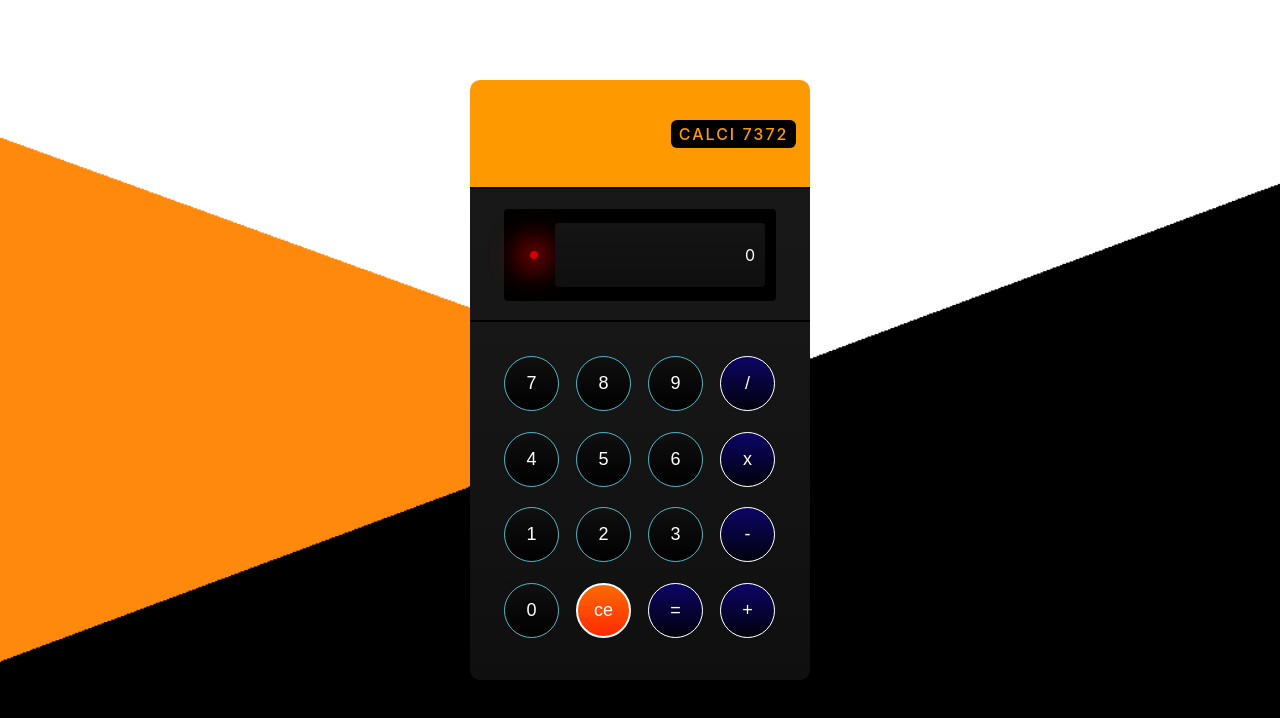
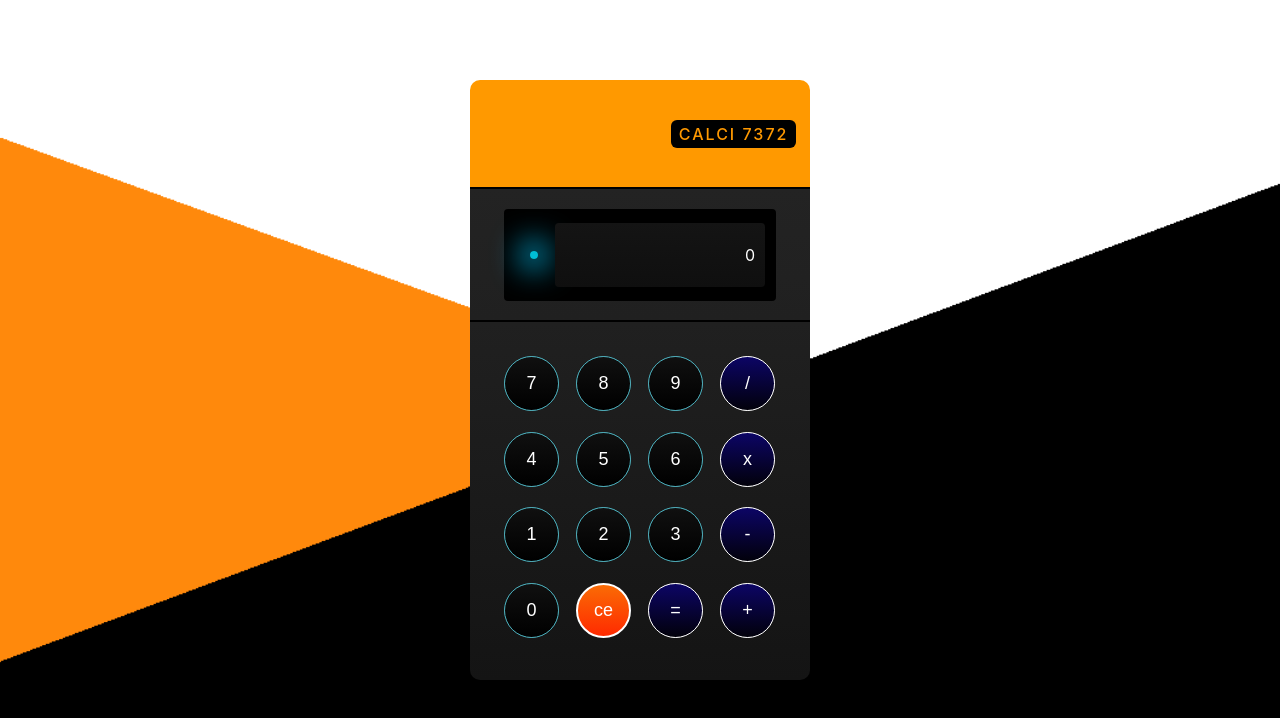
Before and after one commit to nishant7372/calculator, a React (Create React App) app: page / in a window 1280 px wide. Shown: the top 718 px of the page. Built offline with nearby package versions, Linux system fonts and the light colour scheme; the HTML template or start-up script is replaced by a standard one.

Commit message:
The Final - 23/08/2022 12:56

```diff
--- a/src/App.css
+++ b/src/App.css
@@ -1,3 +1,7 @@
 .App {
   text-align: center;
 }
+
+button {
+  cursor: pointer;
+}
--- a/src/Components/CalcButton.css
+++ b/src/Components/CalcButton.css
@@ -1,3 +1,5 @@
+/* --------------------  Number Pad - Common styles ---------------------------*/
+
 .CalcButton {
   aspect-ratio: 1;
   place-items: center;
@@ -15,29 +17,64 @@
   -webkit-transform: translateY(1px);
   transform: translateY(1px);
   border: none;
+  box-shadow: none;
 }
 
-.blue-btn {
+/* --------------------------------------------------------------------------*/
+
+/* --------------------  Number Pad - Dark Theme ---------------------------*/
+
+.blue-btn-dark {
+  color: white;
+  background-image: radial-gradient(rgb(12, 5, 101), rgb(2, 1, 11));
+  border: solid 3px rgb(12, 5, 101);
+  box-shadow: 0 0 0 1.5px rgba(255, 255, 255, 0.03);
+}
+
+.orange-btn-dark {
+  color: white;
+  background-image: radial-gradient(rgb(250, 107, 5), rgb(255, 42, 0));
+  border: solid 3px rgb(250, 91, 5);
+  box-shadow: 0 0 0 1.5px rgba(255, 255, 255, 0.03);
+}
+
+.black-btn-dark {
+  color: white;
+  background-image: radial-gradient(rgb(35, 35, 35), rgb(4, 4, 4));
+  border: solid 5px rgb(18, 18, 18);
+  box-shadow: 0 0 0 1.5px rgba(255, 255, 255, 0.06);
+  /* -webkit-text-stroke-width: 1px;
+  -webkit-text-stroke-color: black;
+  font-weight: bold; */
+}
+
+/* --------------------------------------------------------------------------*/
+
+/* --------------------  Number Pad - Light Theme ---------------------------*/
+
+.blue-btn-light {
   color: white;
   background-image: linear-gradient(to bottom, rgb(12, 5, 101), rgb(2, 1, 11));
   border: solid 1.4px white;
   border-left: solid 1.4px white;
 }
 
-.orange-btn {
+.orange-btn-light {
+  color: white;
   background-image: linear-gradient(
     to bottom,
     rgb(250, 107, 5),
     rgb(255, 42, 0)
   );
-  color: white;
   border: solid 2px white;
   border-left: solid 2px white;
 }
 
-.black-btn {
+.black-btn-light {
+  color: white;
   background-image: linear-gradient(to bottom, rgb(16, 16, 16), rgb(0, 0, 0));
-  color: white;
   border: solid 1.8px #45aebc;
   border-left: solid 1.8px #45aebc;
 }
+
+/* --------------------------------------------------------------------------*/
--- a/src/Components/Calculator.css
+++ b/src/Components/Calculator.css
@@ -1,3 +1,5 @@
+/*------------------------ Calculator Container Styles -------------------------------*/
+
 .container {
   max-height: 600px;
   height: 90vh;
@@ -22,6 +24,10 @@
   }
 }
 
+/*------------------------------------------------------------------------------------*/
+
+/*-------------------------- Container Header Styles ---------------------------------*/
+
 .head {
   border-top-left-radius: 10px;
   border-top-right-radius: 10px;
@@ -30,31 +36,6 @@
   display: flex;
   justify-content: right;
   align-items: center;
-}
-
-.output {
-  background-image: linear-gradient(
-    to bottom,
-    rgb(24, 24, 24),
-    rgb(23, 23, 23)
-  );
-  height: 22%;
-  display: flex;
-  justify-content: center;
-  align-items: center;
-  border-top: 2px solid black;
-  border-bottom: 2px solid black;
-}
-
-.numberPad {
-  background-image: linear-gradient(
-    to bottom,
-    rgb(23, 23, 23),
-    rgb(15, 15, 15)
-  );
-  border-bottom-left-radius: 10px;
-  border-bottom-right-radius: 10px;
-  height: 60%;
 }
 
 .name {
@@ -66,3 +47,38 @@
   letter-spacing: 2px;
   font-weight: 500;
 }
+
+/*---------------------------------------------------------------------------------*/
+
+/*-------------------------- OutPut Screen Styles ---------------------------------*/
+
+.output {
+  background-image: linear-gradient(
+    to bottom,
+    rgb(35, 35, 35),
+    rgb(32, 32, 32)
+  );
+  height: 22%;
+  display: flex;
+  justify-content: center;
+  align-items: center;
+  border-top: 2px solid black;
+  border-bottom: 2px solid black;
+}
+
+/*---------------------------------------------------------------------------------*/
+
+/*-------------------------- NumberPad Styles -------------------------------------*/
+
+.numberPad {
+  background-image: linear-gradient(
+    to bottom,
+    rgb(32, 32, 32),
+    rgb(20, 20, 20)
+  );
+  border-bottom-left-radius: 10px;
+  border-bottom-right-radius: 10px;
+  height: 60%;
+}
+
+/*---------------------------------------------------------------------------------*/
--- a/src/Components/Calculator.js
+++ b/src/Components/Calculator.js
@@ -5,6 +5,11 @@ import Output from "./Output";
 
 export default function Calculator() {
   const [input, setInput] = useState("0");
+  const [theme, setTheme] = useState("light");
+
+  const changeTheme = (mode) => {
+    setTheme(mode);
+  };
 
   const evaluate = (input) => {
     try {
@@ -146,10 +151,10 @@ export default function Calculator() {
         <div className="name">CALCI 7372</div>
       </div>
       <div className="output">
-        <Output input={input} />
+        <Output input={input} changeTheme={changeTheme} />
       </div>
       <div className="numberPad">
-        <NumberGrid selectNum={selectNum} />
+        <NumberGrid selectNum={selectNum} theme={theme} />
       </div>
     </div>
   );
--- a/src/Components/NumberGrid.js
+++ b/src/Components/NumberGrid.js
@@ -1,25 +1,25 @@
 import CalcButton from "./CalcButton";
 import "./NumberGrid.css";
 
-export default function NumberGrid({ selectNum }) {
+export default function NumberGrid({ selectNum, theme }) {
   return (
     <div className="number-grid">
-      <CalcButton num="7" clr="black-btn" selectNum={selectNum} />
-      <CalcButton num="8" clr="black-btn" selectNum={selectNum} />
-      <CalcButton num="9" clr="black-btn" selectNum={selectNum} />
-      <CalcButton num="/" clr="blue-btn" selectNum={selectNum} />
-      <CalcButton num="4" clr="black-btn" selectNum={selectNum} />
-      <CalcButton num="5" clr="black-btn" selectNum={selectNum} />
-      <CalcButton num="6" clr="black-btn" selectNum={selectNum} />
-      <CalcButton num="x" clr="blue-btn" selectNum={selectNum} />
-      <CalcButton num="1" clr="black-btn" selectNum={selectNum} />
-      <CalcButton num="2" clr="black-btn" selectNum={selectNum} />
-      <CalcButton num="3" clr="black-btn" selectNum={selectNum} />
-      <CalcButton num="-" clr="blue-btn" selectNum={selectNum} />
-      <CalcButton num="0" clr="black-btn" selectNum={selectNum} />
-      <CalcButton num="ce" clr="orange-btn" selectNum={selectNum} />
-      <CalcButton num="=" clr="blue-btn" selectNum={selectNum} />
-      <CalcButton num="+" clr="blue-btn" selectNum={selectNum} />
+      <CalcButton num="7" clr={`black-btn-${theme}`} selectNum={selectNum} />
+      <CalcButton num="8" clr={`black-btn-${theme}`} selectNum={selectNum} />
+      <CalcButton num="9" clr={`black-btn-${theme}`} selectNum={selectNum} />
+      <CalcButton num="/" clr={`blue-btn-${theme}`} selectNum={selectNum} />
+      <CalcButton num="4" clr={`black-btn-${theme}`} selectNum={selectNum} />
+      <CalcButton num="5" clr={`black-btn-${theme}`} selectNum={selectNum} />
+      <CalcButton num="6" clr={`black-btn-${theme}`} selectNum={selectNum} />
+      <CalcButton num="x" clr={`blue-btn-${theme}`} selectNum={selectNum} />
+      <CalcButton num="1" clr={`black-btn-${theme}`} selectNum={selectNum} />
+      <CalcButton num="2" clr={`black-btn-${theme}`} selectNum={selectNum} />
+      <CalcButton num="3" clr={`black-btn-${theme}`} selectNum={selectNum} />
+      <CalcButton num="-" clr={`blue-btn-${theme}`} selectNum={selectNum} />
+      <CalcButton num="0" clr={`black-btn-${theme}`} selectNum={selectNum} />
+      <CalcButton num="ce" clr={`orange-btn-${theme}`} selectNum={selectNum} />
+      <CalcButton num="=" clr={`blue-btn-${theme}`} selectNum={selectNum} />
+      <CalcButton num="+" clr={`blue-btn-${theme}`} selectNum={selectNum} />
     </div>
   );
 }
--- a/src/Components/Output.css
+++ b/src/Components/Output.css
@@ -34,11 +34,22 @@
   hyphens: none;
 }
 
-.light {
+.indicator-dark {
   background-color: rgba(255, 0, 0, 0.844);
   border-radius: 50%;
   width: 8px;
   height: 8px;
   margin-right: 6%;
   box-shadow: 0 0 30px 9px rgba(255, 0, 0, 0.933);
+  cursor: pointer;
 }
+
+.indicator-light {
+  background-color: rgba(0, 225, 255, 0.844);
+  border-radius: 50%;
+  width: 8px;
+  height: 8px;
+  margin-right: 6%;
+  box-shadow: 0 0 30px 9px rgba(0, 204, 255, 0.933);
+  cursor: pointer;
+}
--- a/src/Components/Output.js
+++ b/src/Components/Output.js
@@ -1,6 +1,19 @@
+import { useState } from "react";
 import "./Output.css";
 
-export default function Output({ input }) {
+export default function Output({ input, changeTheme }) {
+  const [theme, setTheme] = useState("light");
+
+  const handleThemeChange = () => {
+    if (theme == "light") {
+      setTheme("dark");
+      changeTheme("dark");
+    } else if (theme == "dark") {
+      setTheme("light");
+      changeTheme("light");
+    }
+  };
+
   const parse = (input) => {
     if (input.length > 40)
       return "..." + input.substring(input.length - 40, input.length);
@@ -8,7 +21,7 @@ export default function Output({ input }) {
   };
   return (
     <div className="output-field">
-      <div className="light"></div>
+      <div className={`indicator-${theme}`} onClick={handleThemeChange}></div>
       <div className="inner-field">
         <p className="wrap">{parse(input)}</p>
       </div>
```
